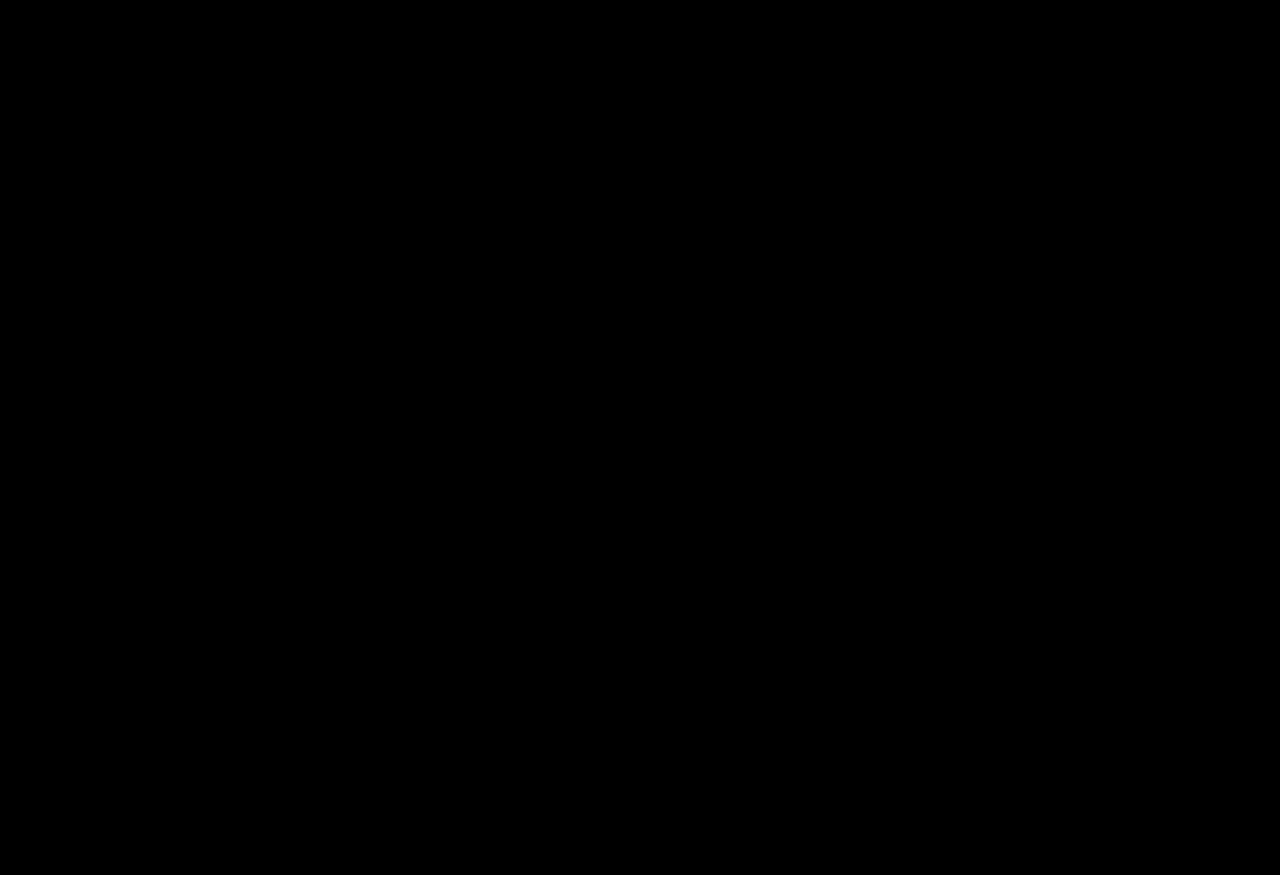
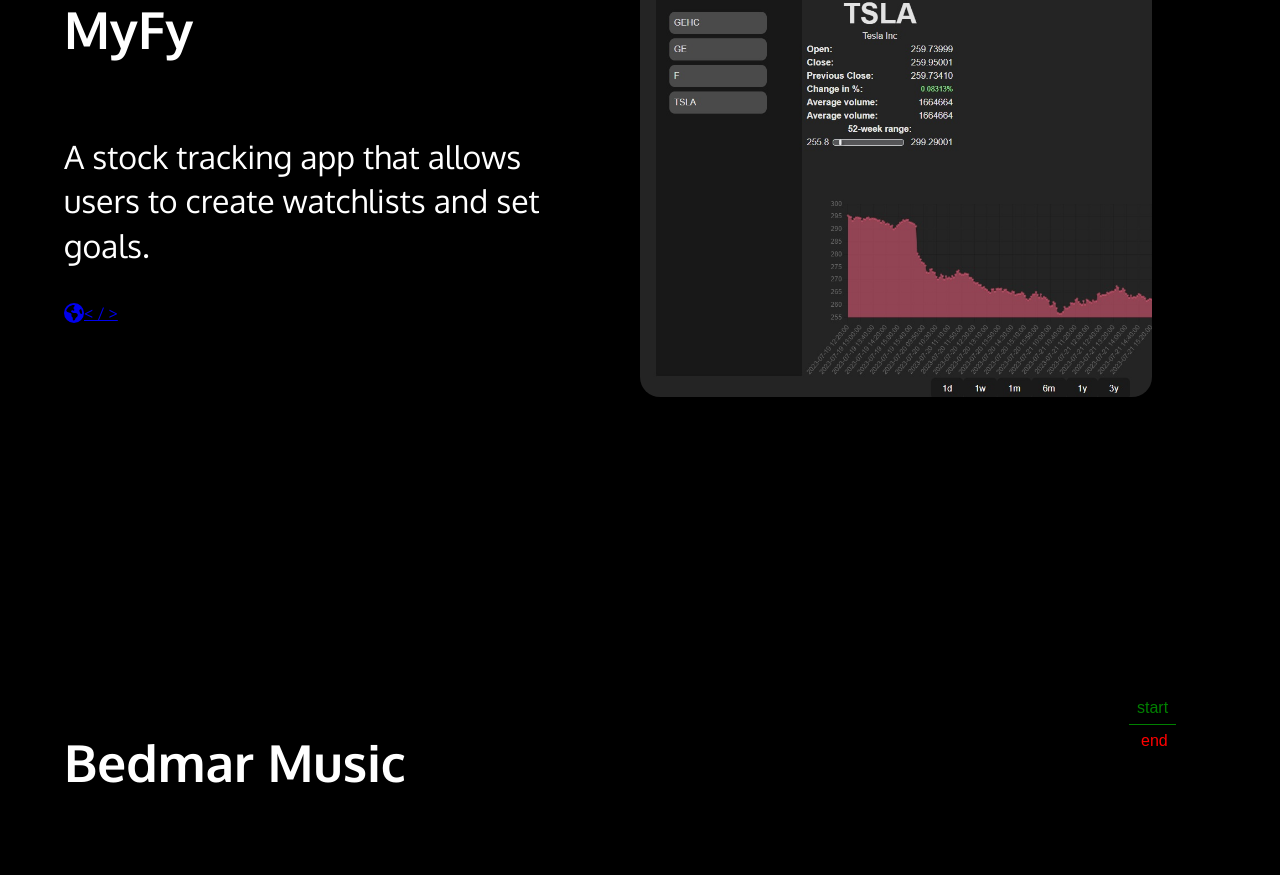
Before and after one commit to phildehovre/philippe-portfolio-2024, a React (Vite) app: page / in a window 1280 px wide. Shown: the part 1899-2774 px from the top of the page. Before the commit the page ends 1904 px from the top, so only its background shows below. Built offline with nearby package versions, Linux system fonts and the light colour scheme.

Commit message:
BASIC IMPLEMENTATION

```diff
--- a/package.json
+++ b/package.json
@@ -10,6 +10,9 @@
     "preview": "vite preview"
   },
   "dependencies": {
+    "@fortawesome/fontawesome-svg-core": "^6.4.2",
+    "@fortawesome/free-solid-svg-icons": "^6.4.2",
+    "@fortawesome/react-fontawesome": "^0.2.0",
     "@studio-freight/lenis": "^1.0.25",
     "gsap": "^3.12.2",
     "react": "^18.2.0",
--- /dev/null
+++ b/src/components/DetailCard.tsx
@@ -0,0 +1,77 @@
+import React, { useEffect, useLayoutEffect } from "react";
+import gsap from "gsap";
+
+type DetailCardProps = {
+  color: string;
+  stack: string[];
+  name: string;
+  img: string;
+};
+
+function DetailCard(props: { index: number; detail: DetailCardProps }) {
+  const [isHovered, setIsHovered] = React.useState<boolean>(false);
+  const [showDetail, setShowDetail] = React.useState<number | null>(null);
+  const stackItemRef = React.useRef(null);
+  const { index, detail } = props;
+  const { img, stack } = props.detail;
+
+  useEffect(() => {
+    showDetail === index ? setIsHovered(true) : setIsHovered(false);
+  }, [showDetail]);
+
+  useLayoutEffect(() => {
+    const ctx = gsap.context(() => {
+      if (isHovered) {
+        const tl = gsap
+          .timeline()
+          .set(`.stack-item-${index}`, { opacity: 0, y: "101%" })
+          .to(".detail-overlay", {
+            opacity: 0.8,
+            y: "0%",
+            duration: 0.2,
+            ease: "power2.inOut",
+          })
+          .to(`.stack-item-${index}`, {
+            opacity: 1,
+            stagger: 0.1,
+            y: "0%",
+            delay: 0.2,
+          });
+      }
+    });
+
+    return () => ctx.revert();
+  }, [isHovered]);
+
+  const styles = {
+    backgroundImage: `url(${img})`,
+    backgroundSize: "cover",
+  };
+
+  return (
+    <div
+      className={`desktopPhoto ${isHovered ? "hovered" : ""}`}
+      onMouseEnter={() => setShowDetail(index)}
+      onMouseLeave={() => setShowDetail(null)}
+      style={styles}
+    >
+      <div className="detail">
+        <div className="detail-overlay"></div>
+        {isHovered &&
+          stack.map((item) => {
+            return (
+              <p
+                key={item}
+                className={`stack-item-${index}`}
+                ref={stackItemRef}
+              >
+                {item}
+              </p>
+            );
+          })}
+      </div>
+    </div>
+  );
+}
+
+export default DetailCard;
--- a/src/components/Projects.scss
+++ b/src/components/Projects.scss
@@ -0,0 +1,120 @@
+
+
+
+.gallery h1 {
+	font-size:clamp(2em, 4vw, 6em);
+}
+
+.gallery p {
+	font-size:clamp(1.4em, 2.5vw, 3.5em);
+	line-height:1.4;
+}
+
+
+.gallery {
+  display:flex;
+  /* outline:1px solid red; */
+}
+
+.left {
+	width:50%;
+}
+
+.right {
+	height:100vh;
+	/* outline:1px solid purple; */
+	width:50%;
+	display:flex;
+	flex-direction:column;
+	justify-content:center;
+}
+
+.desktopContent {
+	margin:auto;
+	width:80%;
+}
+
+.desktopContentSection {
+	min-height:100vh;
+	/* outline:1px solid green; */
+	display:flex;
+	flex-direction:column;
+	justify-content:center;
+}
+
+
+.desktopPhotos {
+	width:40vw;
+	height:40vw;
+	border-radius:20px;
+	position:relative;
+	overflow:hidden;
+	box-shadow:4px 4px 4px rgba(0, 0, 0, 0.4);
+}
+
+.desktopPhoto {
+	position:absolute;
+	width:100%;
+	height:100%;
+}
+
+
+
+
+.red {
+	background: crimson;
+}
+
+.green {
+	background:MediumSeaGreen;
+}
+
+.blue {
+	background:dodgerblue;
+}
+
+.pink{
+	background:deepPink;
+}
+
+
+/* small screen / mobile layout */
+.mobileContent {
+	display:none;
+	width:80vw;
+}
+
+.mobilePhoto {
+	width:80vw;
+	height:80vw;
+	margin-top:5em;
+	border-radius:6vw;
+}
+
+
+
+
+
+
+/* defines styles for screens up to 599px wide */
+@media screen and (max-width: 599px) {
+	.left {
+		display:none;
+	}
+
+	.right {
+		height:auto;
+		width:100%;
+		align-items:center;
+	}
+
+	.desktopPhotos {
+		display:none;
+	}
+
+	.mobileContent {
+		display:block;
+	}
+
+
+}
--- a/src/components/Projects.tsx
+++ b/src/components/Projects.tsx
@@ -1,7 +1,166 @@
+import { useLayoutEffect } from "react";
 import "./Projects.scss";
+import gsap from "gsap";
+import ScrollTrigger from "gsap/ScrollTrigger";
+import { details } from "../lib/cases";
+import DetailCard from "./DetailCard";
+import { FontAwesomeIcon } from "@fortawesome/react-fontawesome";
+import { faEarth } from "@fortawesome/free-solid-svg-icons";
 
 function Projects() {
-  return <div className="projects-section">Projects</div>;
+  useLayoutEffect(() => {
+    gsap.registerPlugin(ScrollTrigger);
+
+    const ctx = gsap.context(() => {
+      const details = gsap.utils.toArray(
+        ".desktopContentSection:not(:first-child)"
+      );
+      const photos: GSAPStaggerVars[] = gsap.utils.toArray(
+        ".desktopPhoto:not(:first-child)"
+      );
+
+      gsap.set(photos, { yPercent: 101 });
+
+      const allPhotos: GSAPStaggerVars[] = gsap.utils.toArray(".desktopPhoto");
+
+      // create
+      let mm = gsap.matchMedia();
+
+      // add a media query. When it matches, the associated function will run
+      mm.add("(min-width: 600px)", () => {
+        // this setup code only runs when viewport is at least 600px wide
+        console.log("desktop");
+
+        ScrollTrigger.create({
+          trigger: ".gallery",
+          start: "top top",
+          end: "bottom bottom",
+          pin: ".right",
+          markers: true,
+        });
+
+        //create scrolltrigger for each details section
+        //trigger photo animation when headline of each details section
+        //reaches 80% of window height
+        details.forEach((detail: any, index) => {
+          let headline = detail.querySelector("h1");
+          let animation = gsap
+            .timeline()
+            .to(photos[index], { yPercent: 0 })
+            .set(allPhotos[index], { autoAlpha: 0 });
+          ScrollTrigger.create({
+            trigger: headline,
+            start: "top 80%",
+            end: "top 50%",
+            animation: animation,
+            scrub: true,
+            markers: true,
+          });
+        });
+
+        return () => {
+          // optional
+          // custom cleanup code here (runs when it STOPS matching)
+          console.log("mobile");
+        };
+      });
+    });
+    return () => ctx.revert();
+  }, []);
+
+  const renderDesktopContentSections = () => {
+    return details.map((detail) => {
+      return (
+        <div className="desktopContentSection" key={detail.name}>
+          <h1>{detail.name}</h1>
+          <p>{detail.description}</p>
+          <span className="buttons-ctn">
+            <a
+              className="detail-link"
+              href={detail.url}
+              target="_blank"
+              rel="noreferrer"
+            >
+              <FontAwesomeIcon icon={faEarth} size="lg" />
+            </a>
+            <a
+              className="detail-link"
+              href={detail.github}
+              target="_blank"
+              rel="noreferrer"
+            >
+              {`< / >`}
+            </a>
+          </span>
+        </div>
+      );
+    });
+  };
+
+  return (
+    // <div>Projects</div>
+    <div className="projects-section">
+      <div className="gallery">
+        <div className="left">
+          <div className="desktopContent">{renderDesktopContentSections()}</div>
+        </div>
+
+        <div className="right">
+          {/* <!-- mobile content --> */}
+          <div className="mobileContent">
+            <div className="mobilePhoto red"></div>
+            <h1>Red</h1>
+            <p>
+              Red is a color often associated with strong emotions such as
+              passion, love, and anger. It's a bold and attention-grabbing color
+              that can evoke feelings of excitement, warmth, and energy.
+            </p>
+
+            <div className="mobilePhoto green"></div>
+            <h1>Green</h1>
+            <p>
+              Green is a color that is often associated with nature, growth, and
+              harmony. It is a calming and relaxing color that can evoke
+              feelings of balance, stability, and freshness. In color
+              psychology, green is said to represent balance and stability,
+              making it a popular choice for branding and marketing in the
+              health and wellness industry.{" "}
+            </p>
+
+            <div className="mobilePhoto pink"></div>
+            <h1>Pink</h1>
+            <p>
+              Pink is a color that is often associated with femininity, romance,
+              and sweetness. It is a softer and more delicate shade of red that
+              can evoke feelings of warmth, love, and nurturing. In the world of
+              branding and marketing, pink is often used to target a female
+              audience or to promote products that are associated with beauty,
+              love, or romance.
+            </p>
+
+            <div className="mobilePhoto blue"></div>
+            <h1>Blue</h1>
+            <p>
+              Blue is a color that is often associated with calmness, trust, and
+              reliability. It is a peaceful and serene color that can evoke
+              feelings of stability, security, and professionalism. In color
+              psychology, blue is said to represent loyalty and trust, making it
+              a popular choice for branding and marketing in the finance and
+              technology industries.
+            </p>
+          </div>
+
+          {/* <!-- desktop content --> */}
+
+          <div className="desktopPhotos">
+            {details.map((detail, index) => {
+              return <DetailCard index={index} detail={detail} />;
+            })}
+          </div>
+        </div>
+      </div>
+    </div>
+  );
 }
 
 export default Projects;
--- a/src/lib/cases.ts
+++ b/src/lib/cases.ts
@@ -9,7 +9,7 @@
       "Figma",
       "axios",
     ],
-    img: "src/assets/myfy.jpg",
+    img: "src/assets/images/myfy.jpg",
     color: "red",
     description:
       "A stock tracking app that allows users to create watchlists and set goals.",
@@ -18,7 +18,7 @@
   },
   {
     name: "Bedmar Music",
-    img: "/src/assets/bedmar.jpeg",
+    img: "/src/assets/images/bedmar.jpeg",
     color: "green",
     stack: ["React", "CSS", "HTML", "Figma", "Email.js"],
     description:
@@ -28,7 +28,7 @@
   },
   {
     name: "Planoramic",
-    img: "/src/assets/planoramic.jpg",
+    img: "/src/assets/images/planoramic.jpg",
     stack: [
       "React",
       "Supabase",
@@ -44,7 +44,7 @@
   },
   {
     name: "Goodles",
-    img: "/src/assets/goodles.jpg",
+    img: "/src/assets/images/goodles.jpg",
     color: "yellow",
     stack: ["React", "Supabase", "React-Query", "Google Calendar API"],
     description:
@@ -54,7 +54,7 @@
   },
   {
     name: "Sean Jackson Band",
-    img: "/src/assets/seanjacksonband.jpg",
+    img: "/src/assets/images/seanjacksonband.jpg",
     color: "yellow",
     stack: ["React", "Redux", "Node", "Express", "PostgreSQL"],
     description:
```
Also changed, not shown: src/components/Header.scss (line endings or trailing spaces), 1 other file (tests, documents, lock files or other folders).
